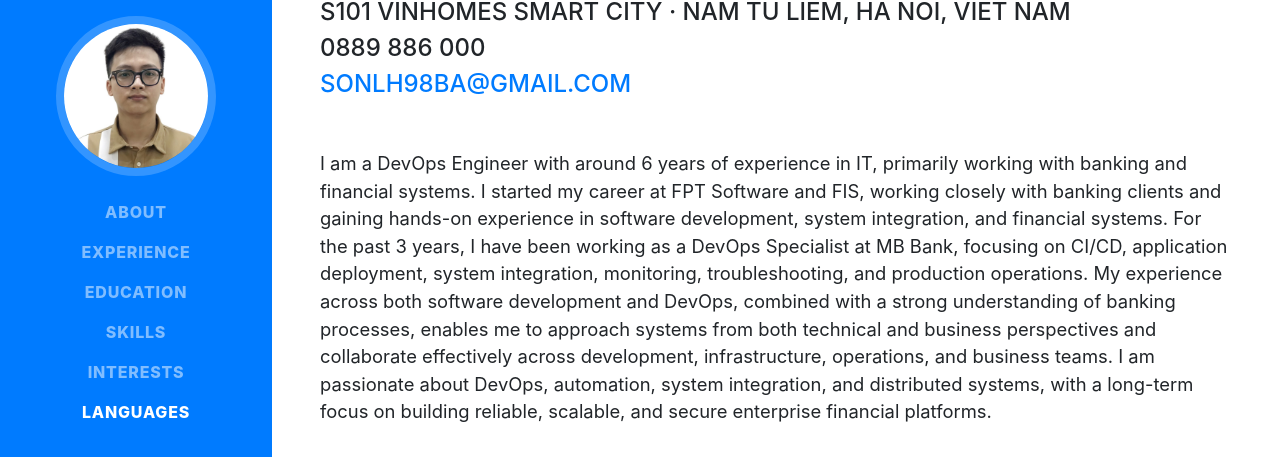
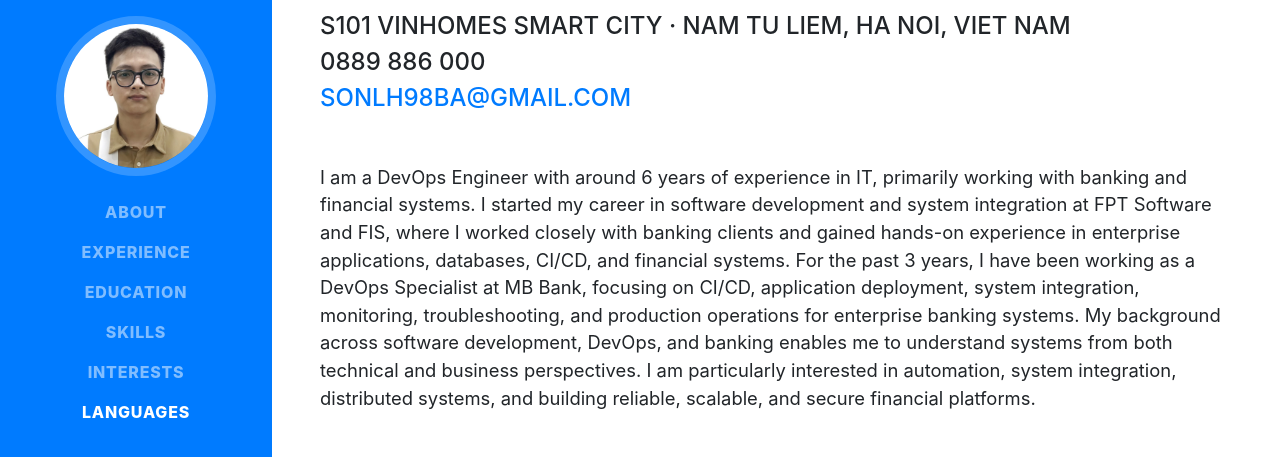
Before and after one commit to sonlh98ba/sonlh98ba.github.io, a website with bundled scripts: page index.html in a window 1280 px wide. Shown: the part 180-637 px from the top of the page. Built offline with nearby package versions, Linux system fonts and the light colour scheme; a web font is replaced by a local one.

Commit message:
Update index.html

```diff
--- a/index.html
+++ b/index.html
@@ -73,9 +73,12 @@
           </br><a href="mailto:sonlh98ba@gmail.com">sonlh98ba@gmail.com</a>
         </div>
         <p class="lead mb-5">I am a DevOps Engineer with around 6 years of experience in IT, primarily working with banking and financial systems.
-          I started my career at FPT Software and FIS, working closely with banking clients and gaining hands-on experience in software development, system integration, and financial systems. For the past 3 years, I have been working as a DevOps Specialist at MB Bank, focusing on CI/CD, application deployment, system integration, monitoring, troubleshooting, and production operations.
-          My experience across both software development and DevOps, combined with a strong understanding of banking processes, enables me to approach systems from both technical and business perspectives and collaborate effectively across development, infrastructure, operations, and business teams.
-          I am passionate about DevOps, automation, system integration, and distributed systems, with a long-term focus on building reliable, scalable, and secure enterprise financial platforms.
+
+        I started my career in software development and system integration at FPT Software and FIS, where I worked closely with banking clients and gained hands-on experience in enterprise applications, databases, CI/CD, and financial systems.
+
+        For the past 3 years, I have been working as a DevOps Specialist at MB Bank, focusing on CI/CD, application deployment, system integration, monitoring, troubleshooting, and production operations for enterprise banking systems.
+
+        My background across software development, DevOps, and banking enables me to understand systems from both technical and business perspectives. I am particularly interested in automation, system integration, distributed systems, and building reliable, scalable, and secure financial platforms.
         </p>
         <div class="social-icons">
           <a href="https://www.linkedin.com/in/sonlh98ba/">
```
